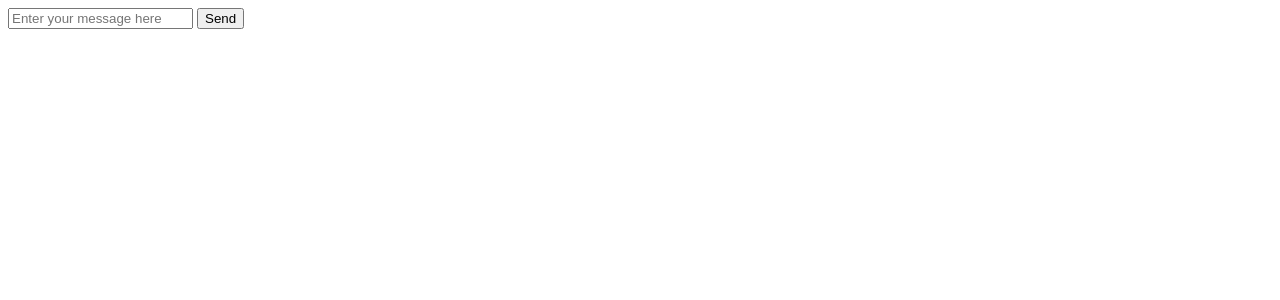
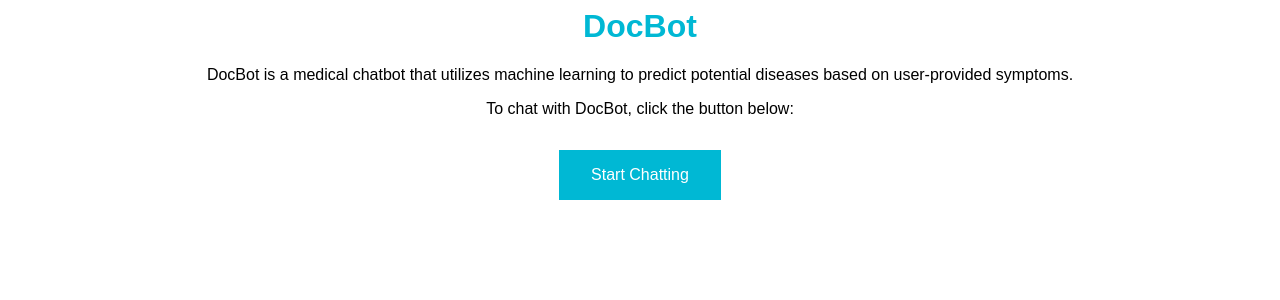
Before and after one commit to XuBai163/6CCS3PRJ, a Django app: page / in a window 1280 px wide. Shown: the top 300 px of the page. Run offline with Django 4.2, Linux system fonts and the light colour scheme.

Commit message:
Changes the name of the Chatbot in the home page.

```diff
--- /dev/null
+++ b/docbot/templates/home.html
@@ -0,0 +1,36 @@
+<html>
+  <head>
+    <title>DocBot</title>
+  </head>
+
+  <body>
+    <h1>DocBot</h1>
+    <p>DocBot is a medical chatbot that utilizes machine learning to predict potential diseases based on user-provided symptoms.</p>
+    <p>To chat with DocBot, click the button below:</p>
+    <form action="{% url 'chatbot' %}" method="GET">
+      <button type="submit">Start Chatting</button>
+    </form>
+  </body>
+
+  <style>
+    body {
+      font-family: Arial, sans-serif;
+      text-align: center;
+    }
+    h1 {
+      color:#00b8d4;
+    }
+    button {
+      background-color: #00b8d4;
+      border: none;
+      color: white;
+      padding: 16px 32px;
+      text-align: center;
+      text-decoration: none;
+      display: inline-block;
+      font-size: 16px;
+      margin: 16px auto;
+      cursor: pointer;
+    }
+  </style>
+</html>
--- a/docbot/views.py
+++ b/docbot/views.py
@@ -1,6 +1,9 @@
 import time
 from django.shortcuts import render
 from django.conf import settings
+
+def home(request):
+    return render(request, 'home.html')
 
 def chatbot(request):
     if request.method == 'POST':
--- a/system/urls.py
+++ b/system/urls.py
@@ -19,5 +19,6 @@ from docbot import views
 
 urlpatterns = [
     path('admin/', admin.site.urls),
+    path('', views.home, name='home'),
     path('', views.chatbot, name="chatbot")
 ]
```
Also changed, not shown: docbot/templates/chatbot.html (line endings or trailing spaces).
